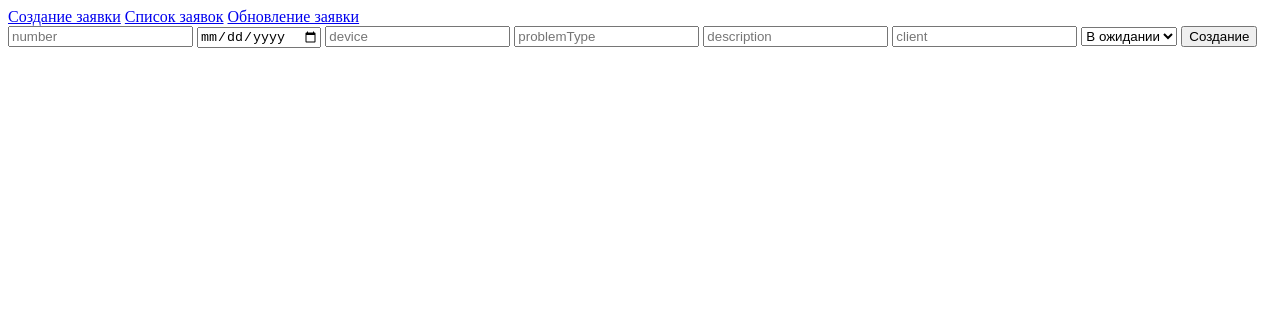
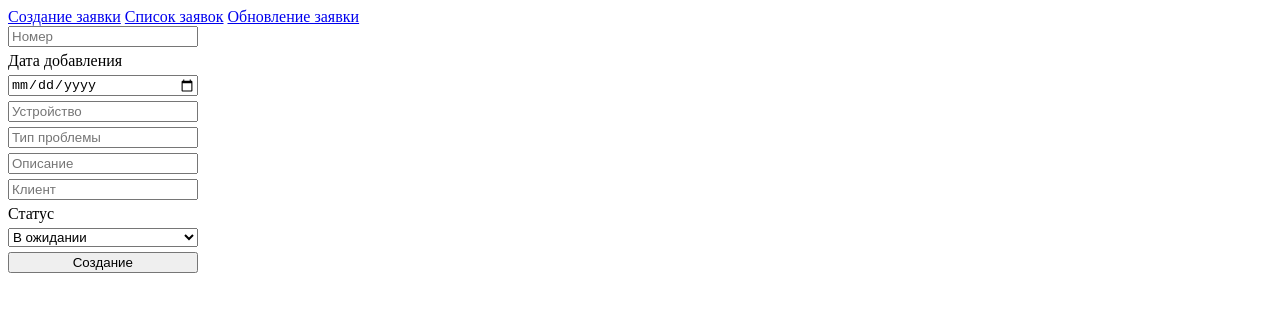
Before and after one commit to ATOMNKA1/DEMO, a plain HTML site: page index.html in a window 1280 px wide. Drawn offline with Linux system fonts and the light colour scheme.

Commit message:
Русификация и добавление дизайна

```diff
--- a/index.html
+++ b/index.html
@@ -9,12 +9,14 @@
     <a href="update.html">Обновление заявки</a>
     <iframe nume="frame" style="display: none;"></iframe>
     <form target="frame" action="http://127.0.0.1:8000/orders" method="post">
-        <input required  placeholder="number" type="number" name="number" />
-        <input required  placeholder="startDate" type="date" name="startDate" />
-        <input required  placeholder="device" type="text" name="device" />
-        <input required  placeholder="problemType" type="text" name="problemType" />
-        <input required  placeholder="description" type="text" name="description" />
-        <input required  placeholder="client" type="text" name="client" />
+        <input required  placeholder="Номер" type="number" name="number" />
+        <label for="startDate">Дата добавления</label>
+        <input type="date" name="startDate" />
+        <input required  placeholder="Устройство" type="text" name="device" />
+        <input required  placeholder="Тип проблемы" type="text" name="problemType" />
+        <input required  placeholder="Описание" type="text" name="description" />
+        <input required  placeholder="Клиент" type="text" name="client" />
+        <label for="status">Статус</label>
         <select name="status">
             <option value="">В ожидании</option>
             <option value="">В работе</option>
@@ -22,5 +24,13 @@
         </select>
         <input type="submit" value="Создание">
     </form>
+    <style>
+        form{
+        display: flex;
+        flex-direction: column;
+        width: 15%;
+         gap: 5px;
+        }
+    </style>
 </body>
 </html>
```
Also changed, not shown: update.html (+13 -5 lines).
